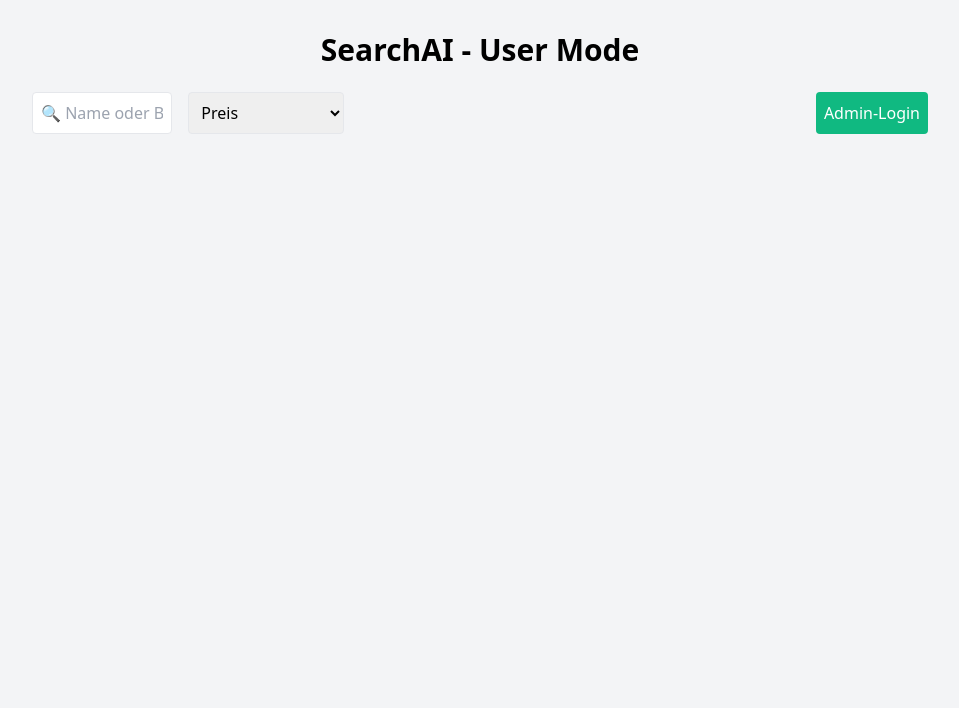
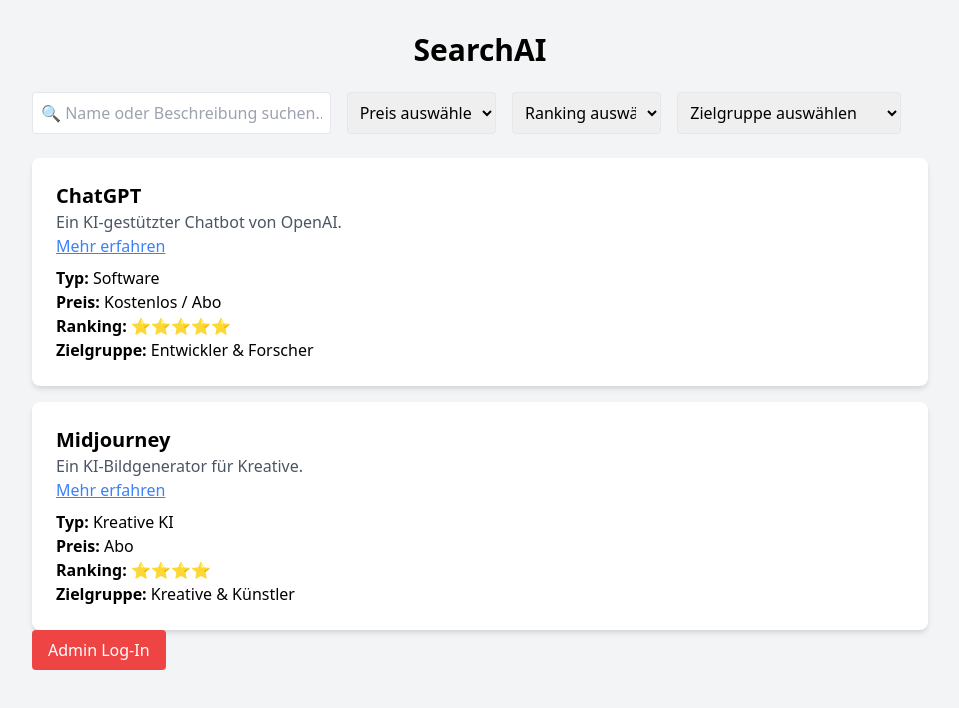
Before and after one commit to tby73/SearchAI, a plain HTML site: page FontEnd/user.html in a window 1280 px wide. Shown: the whole page, without its empty margins (160-1119 px from the left). Drawn offline with nearby package versions, Linux system fonts and the light colour scheme.

Commit message:
Updated user and admin mode to seperate

```diff
--- a/FontEnd/user.html
+++ b/FontEnd/user.html
@@ -12,7 +12,6 @@
       const rankingFilter = document.getElementById("ranking");
       const targetGroupFilter = document.getElementById("targetGroup");
       const cardContainer = document.getElementById("card-container");
-      const adminLoginBtn = document.getElementById("admin-login");
 
       let data = [
         {
@@ -65,32 +64,39 @@
       priceFilter.addEventListener("change", renderData);
       rankingFilter.addEventListener("change", renderData);
       targetGroupFilter.addEventListener("change", renderData);
-
-      adminLoginBtn.addEventListener("click", function () {
-        window.location.href = "admin.html";
-      });
-
       renderData();
     });
   </script>
 </head>
 <body class="bg-gray-100 p-8">
   <div class="max-w-4xl mx-auto">
-    <h1 class="text-3xl font-bold mb-6 text-center">SearchAI - User Mode</h1>
-    <div class="flex justify-between mb-6">
-      <div class="flex flex-wrap gap-4">
-        <input id="search" type="text" placeholder="🔍 Name oder Beschreibung suchen..." class="p-2 border rounded w-full md:w-1/3" />
-        <select id="price" class="p-2 border rounded">
-          <option value="">Preis</option>
-          <option value="Kostenlos">Kostenlos</option>
-          <option value="Kostenlos / Abo">Kostenlos / Abo</option>
-          <option value="Abo">Abo</option>
-        </select>
-      </div>
-      <button id="admin-login" class="bg-green-500 text-white p-2 rounded">Admin-Login</button>
+    <h1 class="text-3xl font-bold mb-6 text-center">SearchAI</h1>
+    <div class="flex flex-wrap gap-4 mb-6">
+      <input id="search" type="text" placeholder="🔍 Name oder Beschreibung suchen..." class="p-2 border rounded w-full md:w-1/3" />
+      <select id="price" class="p-2 border rounded w-full md:w-1/6">
+        <option value="">Preis auswählen</option>
+        <option value="Kostenlos">Kostenlos</option>
+        <option value="Kostenlos / Abo">Kostenlos / Abo</option>
+        <option value="Abo">Abo</option>
+      </select>
+      <select id="ranking" class="p-2 border rounded w-full md:w-1/6">
+        <option value="">Ranking auswählen</option>
+        <option value="5">5 Sterne</option>
+        <option value="4">4 Sterne</option>
+        <option value="3">3 Sterne</option>
+        <option value="2">2 Sterne</option>
+        <option value="1">1 Stern</option>
+      </select>
+      <select id="targetGroup" class="p-2 border rounded w-full md:w-1/4">
+        <option value="">Zielgruppe auswählen</option>
+        <option value="Entwickler & Forscher">Wissenschaft & Forschung</option>
+        <option value="Kreative & Künstler">Kreativ/Art</option>
+        <option value="Alltag">Alltag</option>
+      </select>
     </div>
-
     <div id="card-container" class="grid gap-4"></div>
+    <p></p>
+    <button onclick="window.open('admin.html', '_blank')" class="bg-red-500 text-white px-4 py-2 rounded mb-4">Admin Log-In</button>
   </div>
 </body>
 </html>
```
Also changed, not shown: FontEnd/admin.html (+4 -2 lines).
